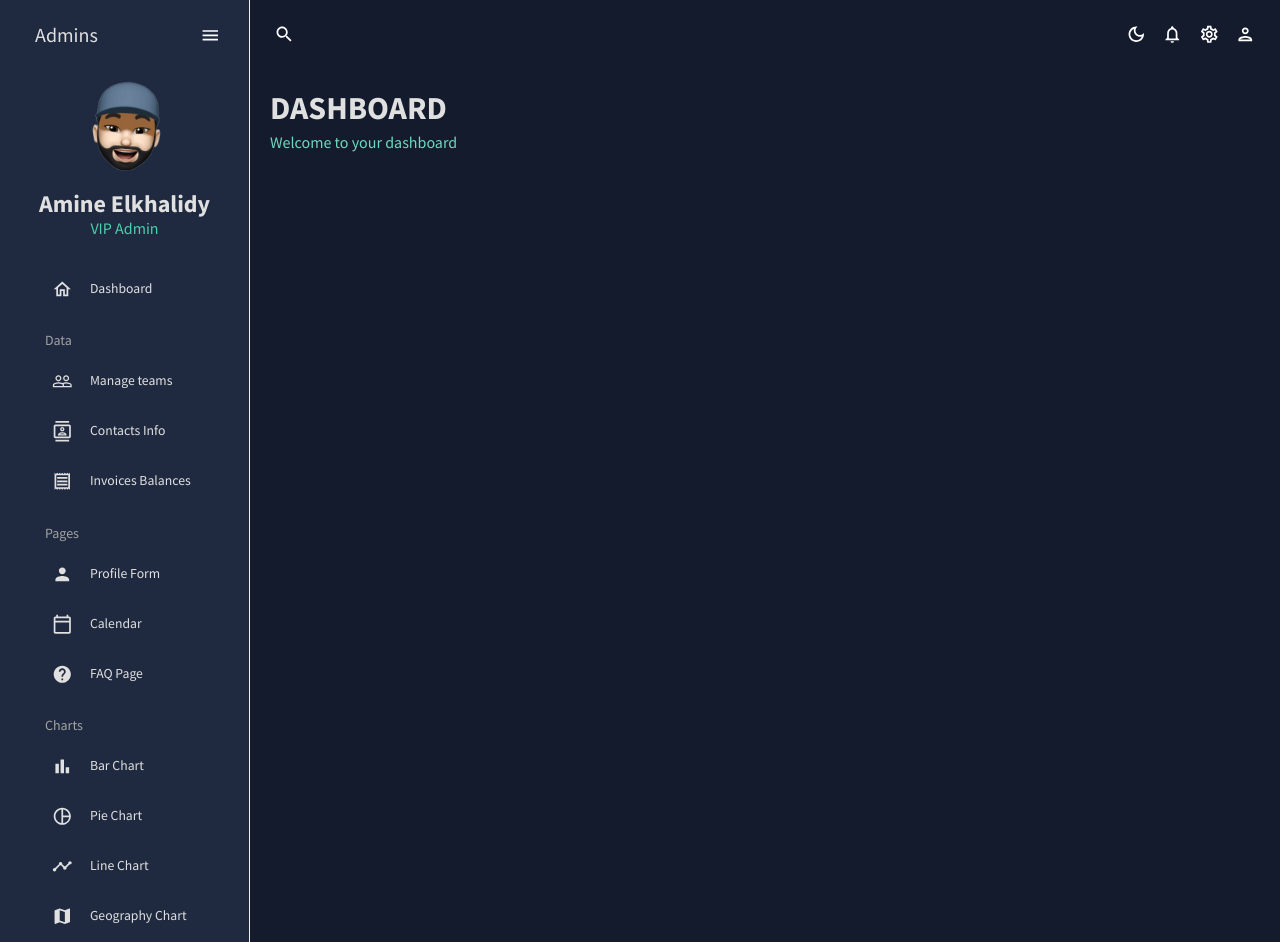
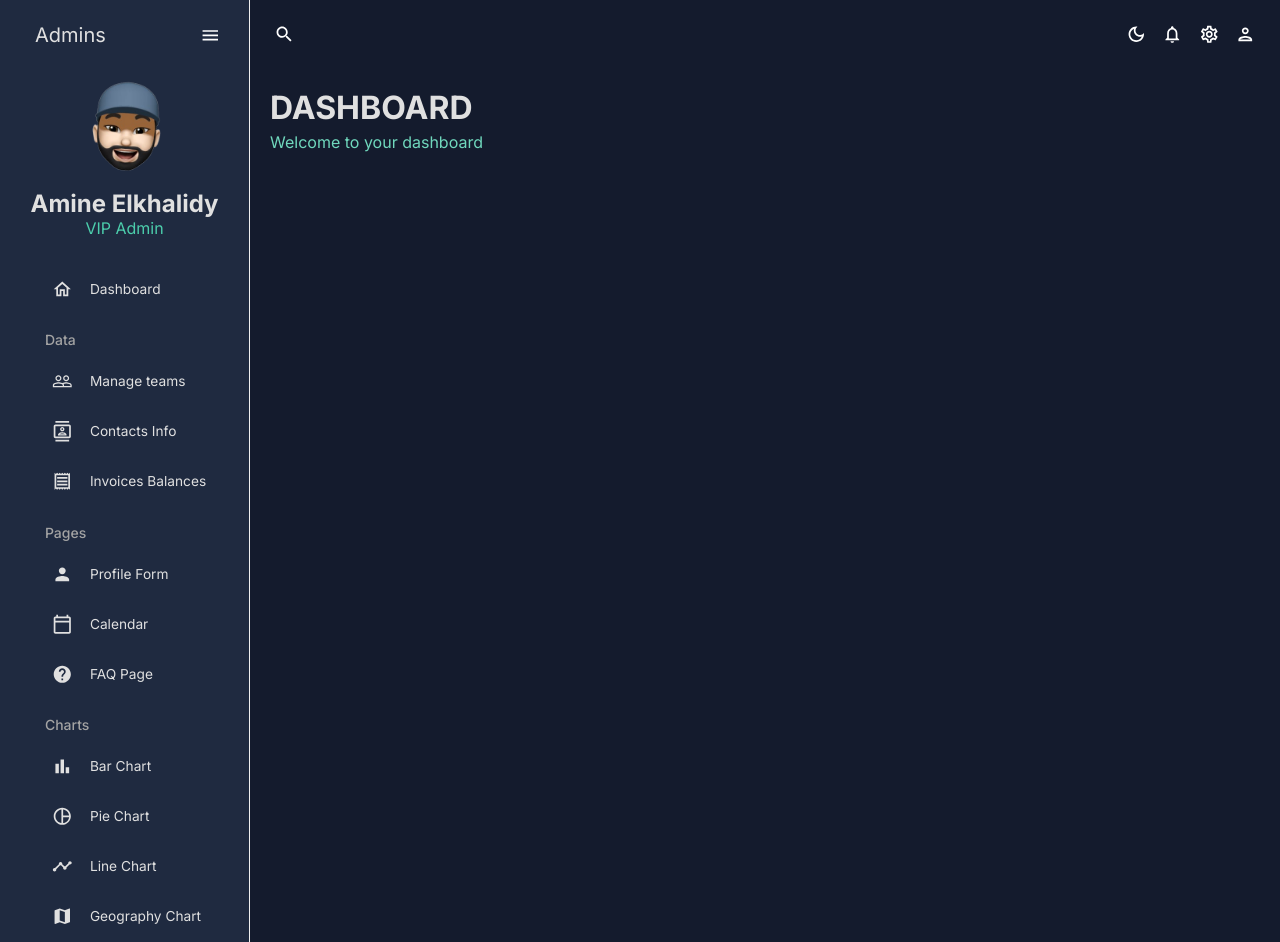
Before and after one commit to AmineElkhalidy/dashboard, a React (Vite) app: page / in a window 1280 px wide. Built offline with nearby package versions, Linux system fonts and the light colour scheme.

Commit message:
Changing font to Inter...

```diff
--- a/src/index.css
+++ b/src/index.css
@@ -1,5 +1,5 @@
-/* Source sans pro font */
-@import url("https://fonts.googleapis.com/css2?family=Source+Sans+Pro:wght@400;600;700;900&display=swap");
+/* Inter font */
+@import url("https://fonts.googleapis.com/css2?family=Inter:wght@400;500;600;700;800;900&display=swap");
 
 html,
 body,
@@ -8,7 +8,7 @@
 .content {
   height: 100%;
   width: 100%;
-  font-family: "Source Sans Pro", sans-serif;
+  font-family: "Inter", sans-serif;
 }
 
 .app {
--- a/src/theme.js
+++ b/src/theme.js
@@ -162,31 +162,31 @@
           }),
     },
     typography: {
-      fontFamily: ["Source Sans Pro", "sans-serif"].join(","),
+      fontFamily: ["Inter", "sans-serif"].join(","),
       fontSize: 12,
 
       h1: {
-        fontFamily: ["Source Sans Pro", "sans-serif"].join(","),
+        fontFamily: ["Inter", "sans-serif"].join(","),
         fontSize: 40,
       },
       h2: {
-        fontFamily: ["Source Sans Pro", "sans-serif"].join(","),
+        fontFamily: ["Inter", "sans-serif"].join(","),
         fontSize: 32,
       },
       h3: {
-        fontFamily: ["Source Sans Pro", "sans-serif"].join(","),
+        fontFamily: ["Inter", "sans-serif"].join(","),
         fontSize: 24,
       },
       h4: {
-        fontFamily: ["Source Sans Pro", "sans-serif"].join(","),
+        fontFamily: ["Inter", "sans-serif"].join(","),
         fontSize: 20,
       },
       h5: {
-        fontFamily: ["Source Sans Pro", "sans-serif"].join(","),
+        fontFamily: ["Inter", "sans-serif"].join(","),
         fontSize: 16,
       },
       h6: {
-        fontFamily: ["Source Sans Pro", "sans-serif"].join(","),
+        fontFamily: ["Inter", "sans-serif"].join(","),
         fontSize: 14,
       },
     },
```
